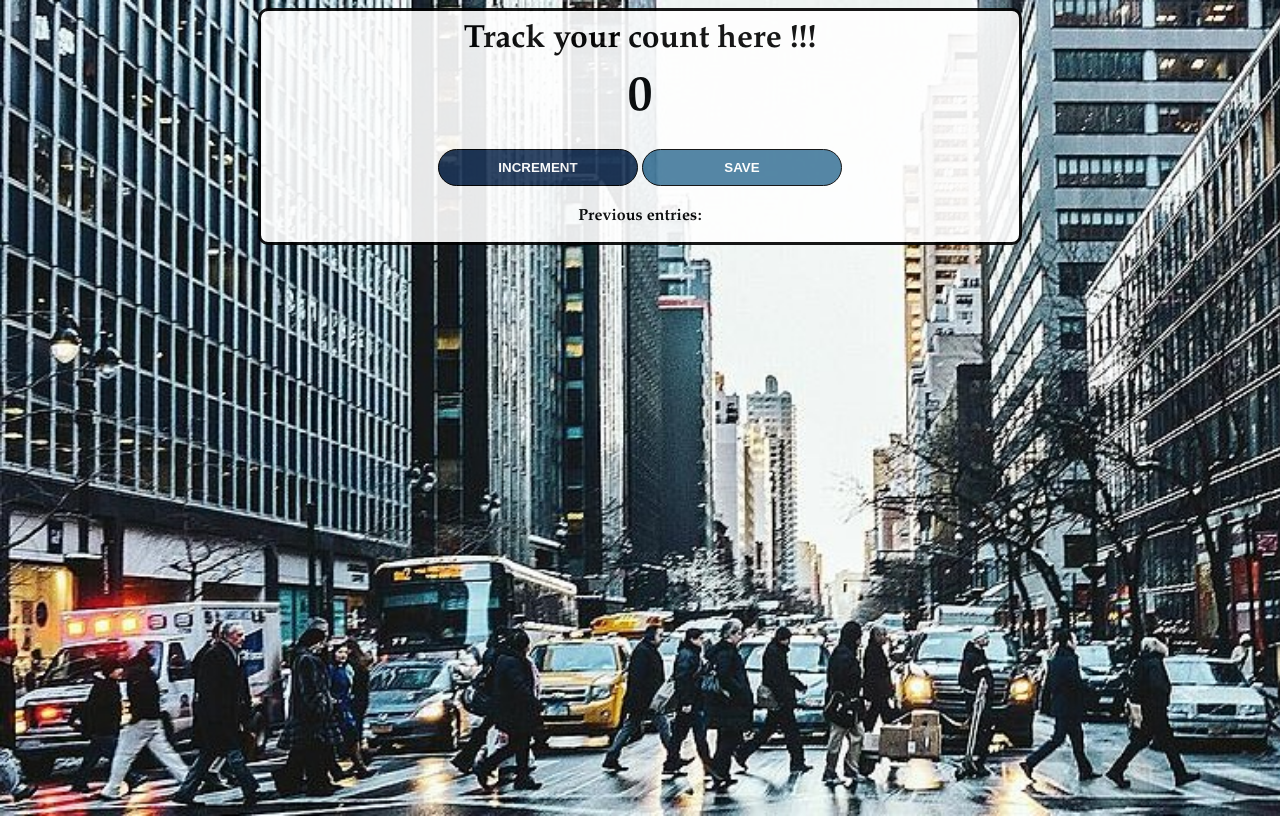
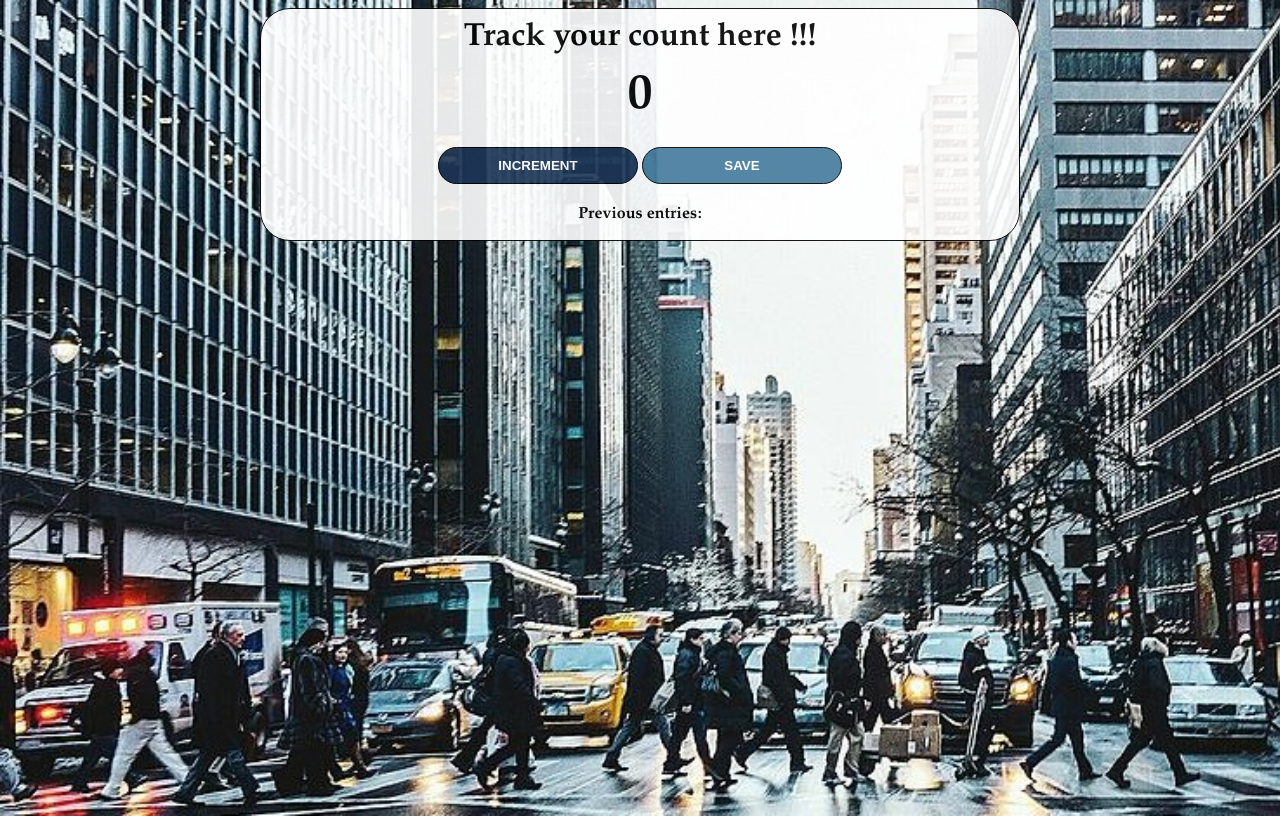
Before and after one commit to ShruthiG09/count-tracker, a plain HTML site: page index.html in a window 1280 px wide. Drawn offline with Linux system fonts and the light colour scheme.

Commit message:
index.css

```diff
--- a/index.css
+++ b/index.css
@@ -11,8 +11,8 @@ body {
     opacity: 0.9;
     max-width: 60%;
     margin: auto;
-    border: 3px solid black;
-    border-radius: 10px;
+    border: 1px solid black;
+    border-radius: 30px;
 }
 
 h1 {
```
